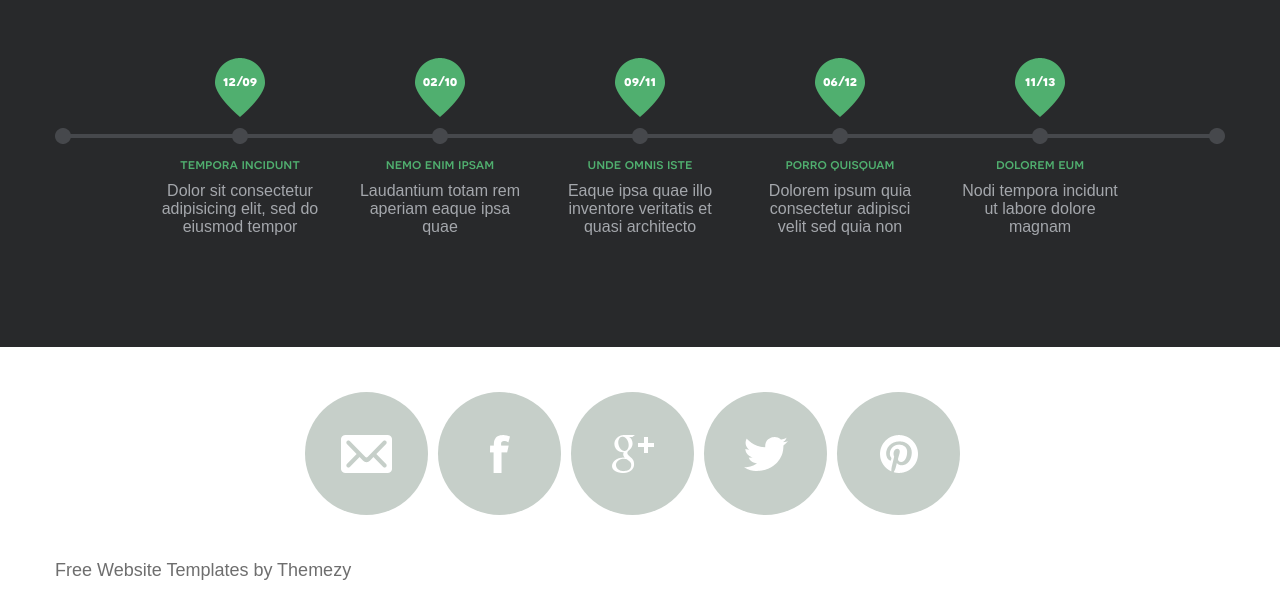
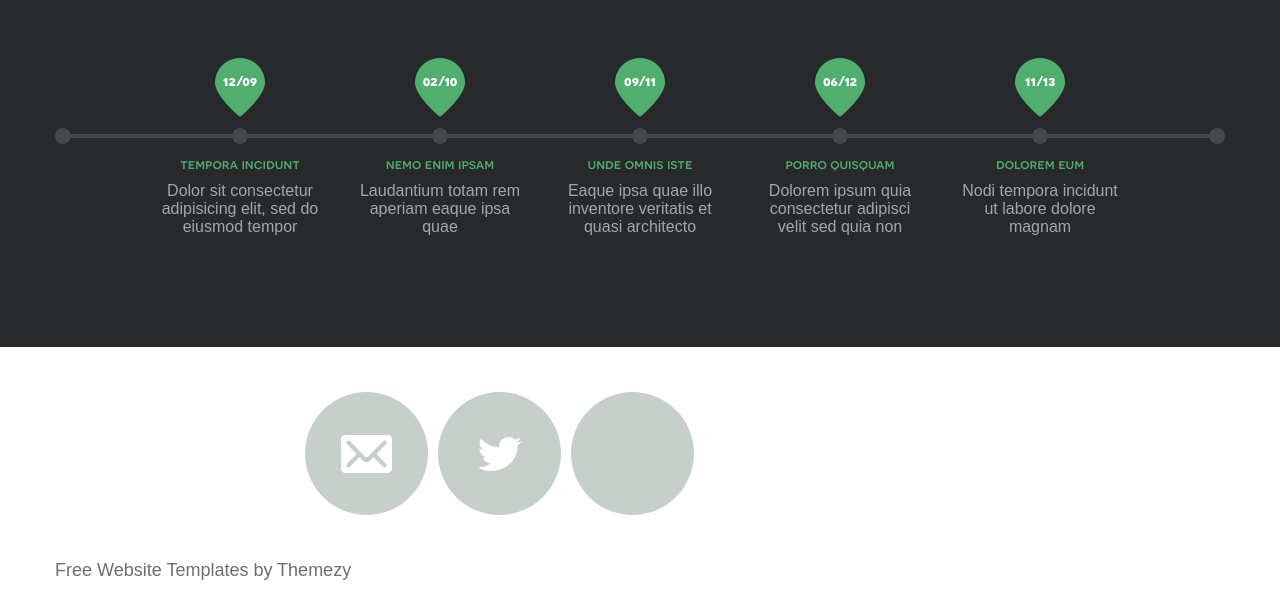
Before and after one commit to eugeniaft/eugeniaft.github.io, a plain HTML site: page index.html in a window 1280 px wide. Shown: the part 586-1187 px from the top of the page. Drawn offline with nearby package versions, Linux system fonts and the light colour scheme.

Commit message:
edits to home

```diff
--- a/index.html
+++ b/index.html
@@ -82,10 +82,10 @@
 			<div class="footer-content">
 				<ul class="social">
 					<li class="email"><a href="#">Email</a></li>
-					<li class="facebook"><a href="#">Facebook</a></li>
-					<li class="google"><a href="#">Google+</a></li>
+					<!-- <li class="facebook"><a href="#">Facebook</a></li> -->
+					<!-- <li class="google"><a href="#">Google+</a></li> -->
 					<li class="twitter"><a href="#">Twitter</a></li>
-					<li class="pinterest"><a href="#">Pinterest</a></li>
+					<li class="linkedin"><a href="#">Linkedin</a></li>
 				</ul>
 				<!-- <p class="copy">Copyright 2014 John Markowitz. All rights reserved.</p> -->
 				<a href="http://themezy.com">Free Website Templates by Themezy</a>
```
